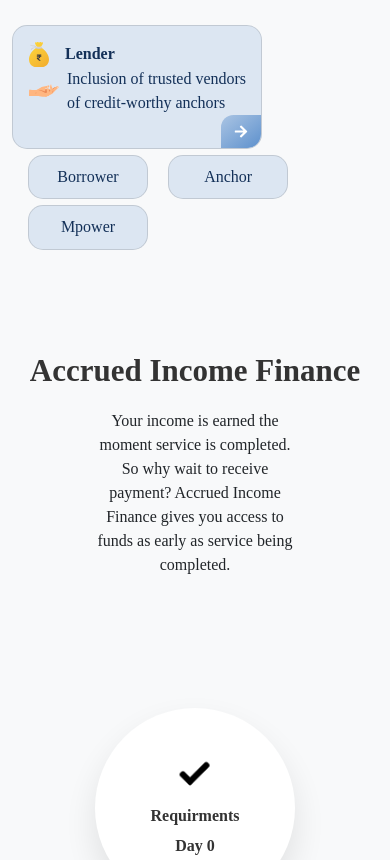
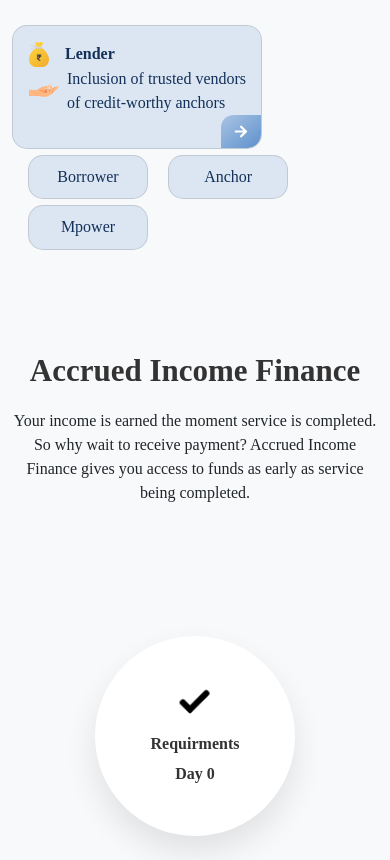
Before and after one commit to developervivek1/infinityone, a plain HTML site: page index.html in a window 390 px wide. Shown: the part 654-1514 px from the top of the page. Drawn offline with nearby package versions, Linux system fonts and the light colour scheme.

Commit message:
media query

```diff
--- a/src/css/style.css
+++ b/src/css/style.css
@@ -202,5 +202,8 @@ footer .list-group1{
     .middle1{
         margin-top:35px;
     }
+    .w-para {
+        width: 100%;
+    }
 
 }
```
